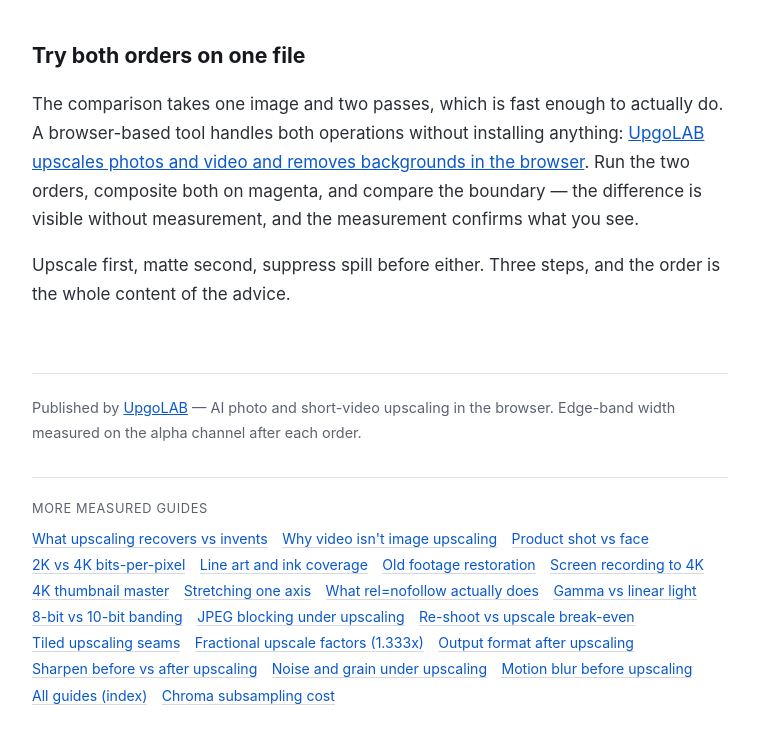
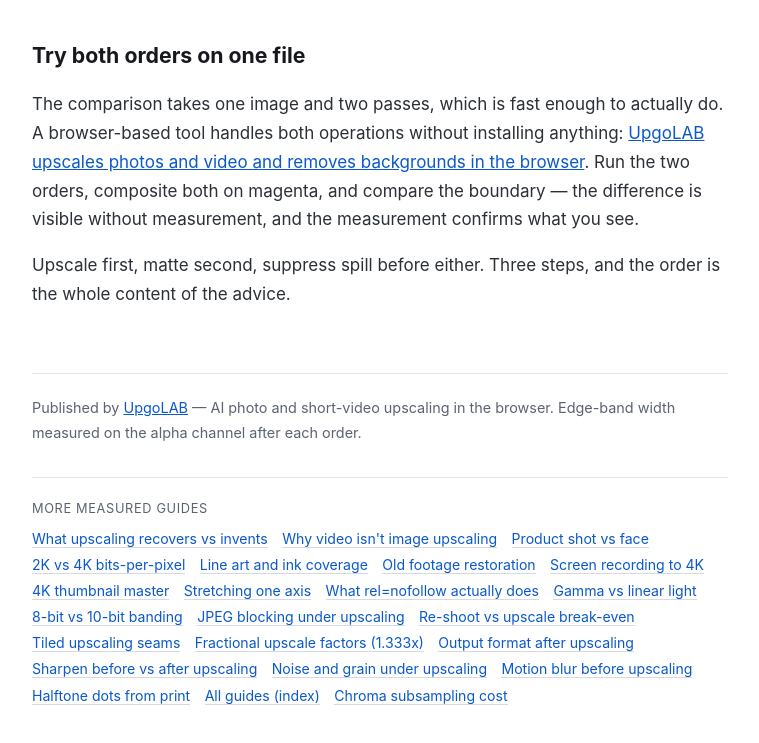
Before and after one commit to celticgemini001/upgolab-remove-background-and-upscale, a plain HTML site: page index.html in a window 1280 px wide. Shown: the part 10035-10778 px from the top of the page, without its empty margins (260-1019 px from the left). Drawn offline with Linux system fonts and the light colour scheme.

Commit message:
Link the halftone-dots page from the sister-guide nav

```diff
--- a/index.html
+++ b/index.html
@@ -452,6 +452,7 @@ in the browser. Edge-band width measured on the alpha channel after each order.
   <li><a href="https://celticgemini001.github.io/upgolab-sharpen-before-or-after-upscale/">Sharpen before vs after upscaling</a></li>
   <li><a href="https://celticgemini001.github.io/upgolab-noise-and-grain-upscaling/">Noise and grain under upscaling</a></li>
   <li><a href="https://celticgemini001.github.io/upgolab-motion-blur-before-upscale/">Motion blur before upscaling</a></li>
+  <li><a href="https://celticgemini001.github.io/upgolab-halftone-dots-upscaling/">Halftone dots from print</a></li>
   <li><a href="https://celticgemini001.github.io/upgolab-tools/">All guides (index)</a></li>
   <li><a href="https://celticgemini001.github.io/upgolab-chroma-subsampling/">Chroma subsampling cost</a></li>
 </ul>
```
